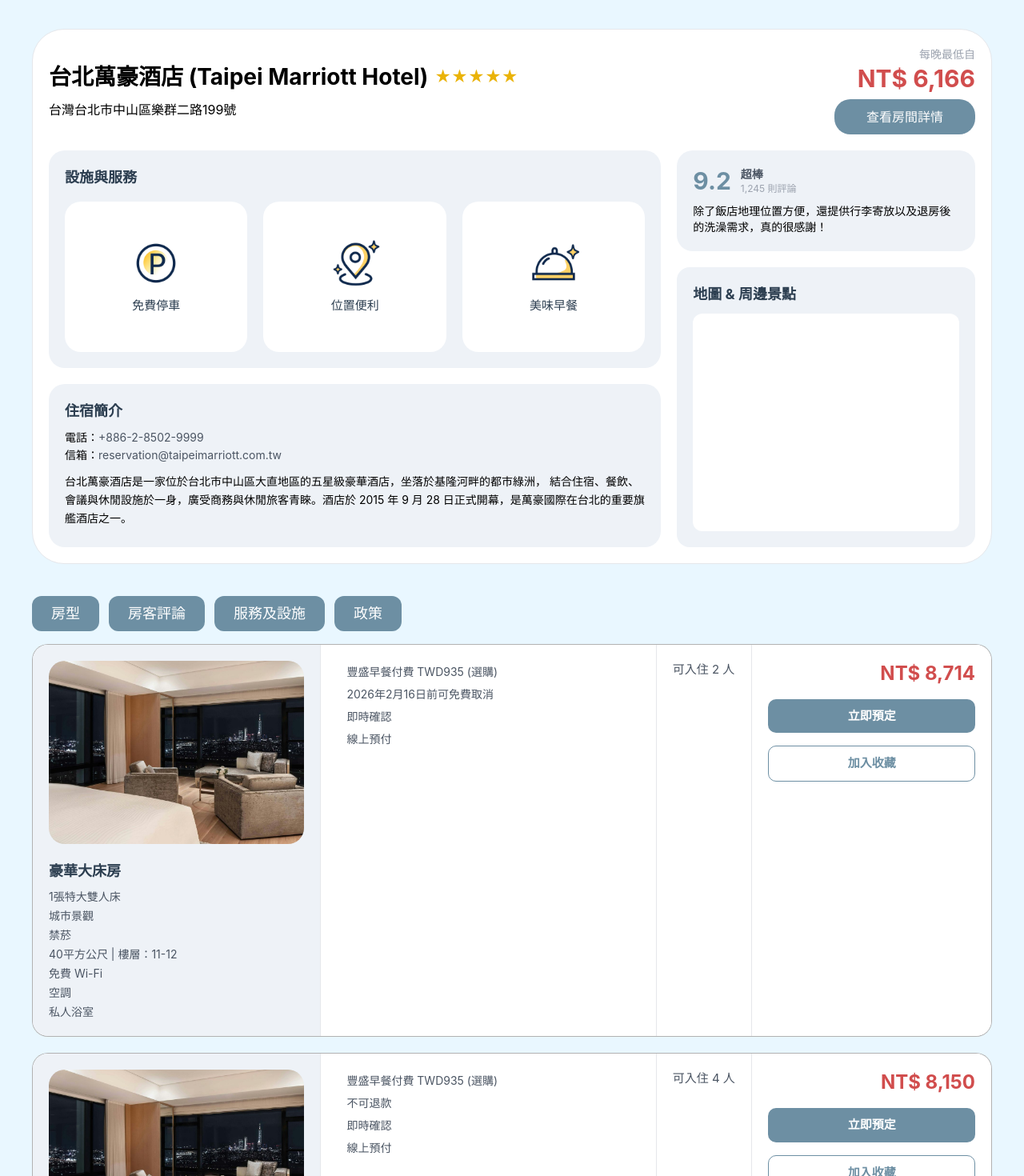
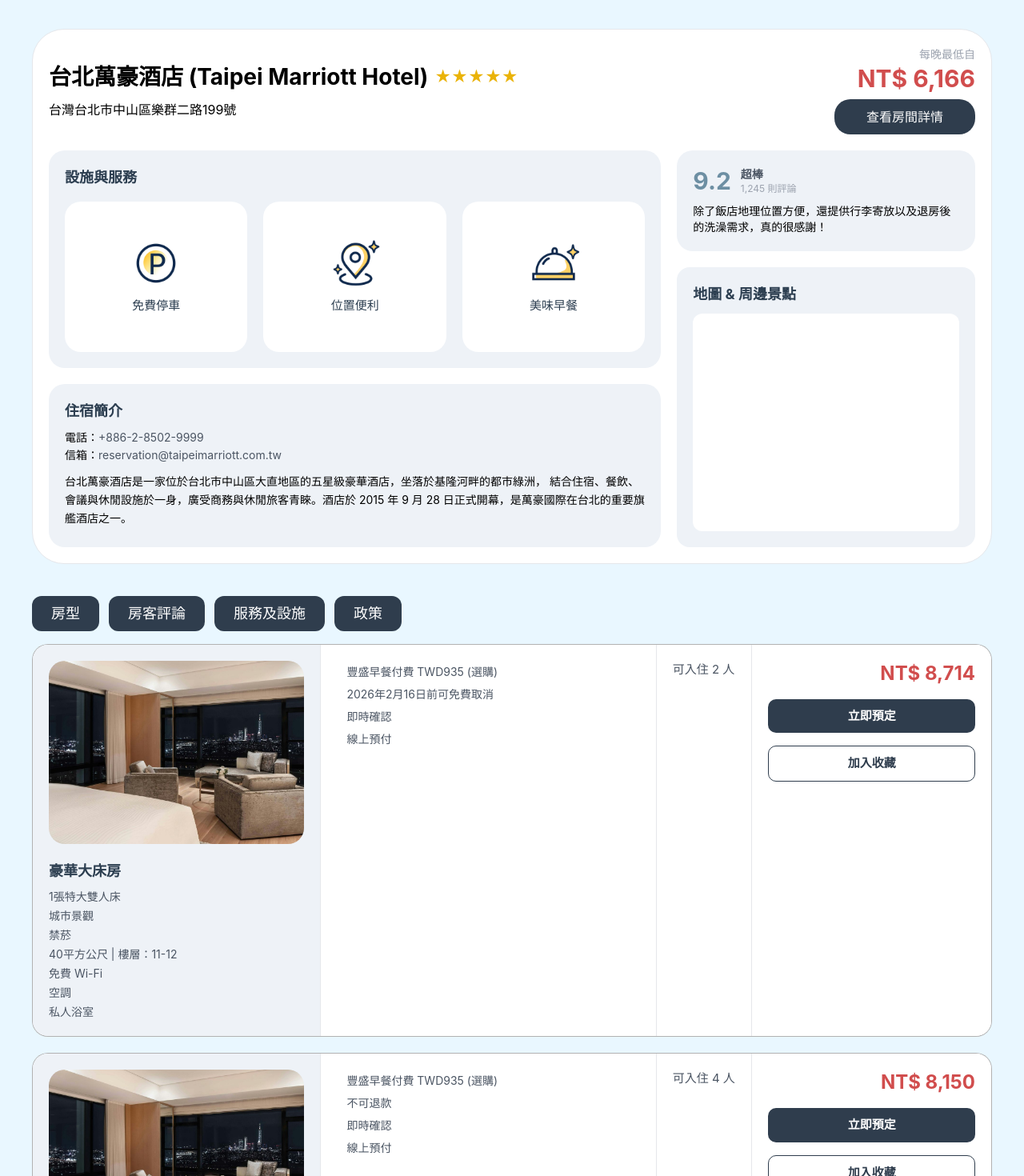
Before and after one commit to WanTrip-2026/WanTrip, a Vue app: page /hotelsdetail in a window 1280 px wide. Shown: the part 500-1970 px from the top of the page at 80% size. Built offline with nearby package versions, Linux system fonts and the light colour scheme.

Commit message:
fix/按鈕顏色改為主色

```diff
--- a/src/views/HotelDetail.vue
+++ b/src/views/HotelDetail.vue
@@ -74,7 +74,7 @@
               <span class="text-gray-400 text-sm">每晚最低自</span>
               <div class="text-[#D14D4D] text-3xl font-bold">NT$ 6,166</div>
               <button
-                class="bg-secondary text-white text-[16px] px-[40px] py-[10px] rounded-[20px] hover:bg-[#4a6b78] transition mt-2"
+                class="bg-primary text-white text-[16px] px-[40px] py-[10px] rounded-[20px] hover:bg-[#4a6b78] transition mt-2"
               >
                 查看房間詳情
               </button>
@@ -156,7 +156,7 @@
             <button
               v-for="tag in ['房型', '房客評論', '服務及設施', '政策']"
               :key="tag"
-              class="px-6 py-2 bg-secondary text-white rounded-[12px] text-lg"
+              class="px-6 py-2 bg-primary text-white rounded-[12px] text-lg"
             >
               {{ tag }}
             </button>
@@ -206,12 +206,12 @@
               >
                 <span class="text-[#D14D4D] font-bold text-2xl self-end">NT$ {{ room.price }}</span>
                 <button
-                  class="bg-secondary text-white px-[40px] py-[10px] rounded-[10px] mt-4 font-bold"
+                  class="bg-primary text-white px-[40px] py-[10px] rounded-[10px] mt-4 font-bold"
                 >
                   立即預定
                 </button>
                 <button
-                  class="bg-white text-secondary border border-secondary px-[40px] py-[10px] rounded-[10px] mt-4 font-bold"
+                  class="bg-white text-primary border border-primary px-[40px] py-[10px] rounded-[10px] mt-4 font-bold"
                 >
                   加入收藏
                 </button>
@@ -317,7 +317,7 @@
               @click="currentPage = page"
               :class="
                 page === currentPage
-                  ? 'bg-secondary text-white px-3 py-1 rounded-[20px]'
+                  ? 'bg-primary text-white px-3 py-1 rounded-[20px]'
                   : 'bg-gray-200 text-primary px-3 py-1 rounded-[20px]'
               "
             >
```
